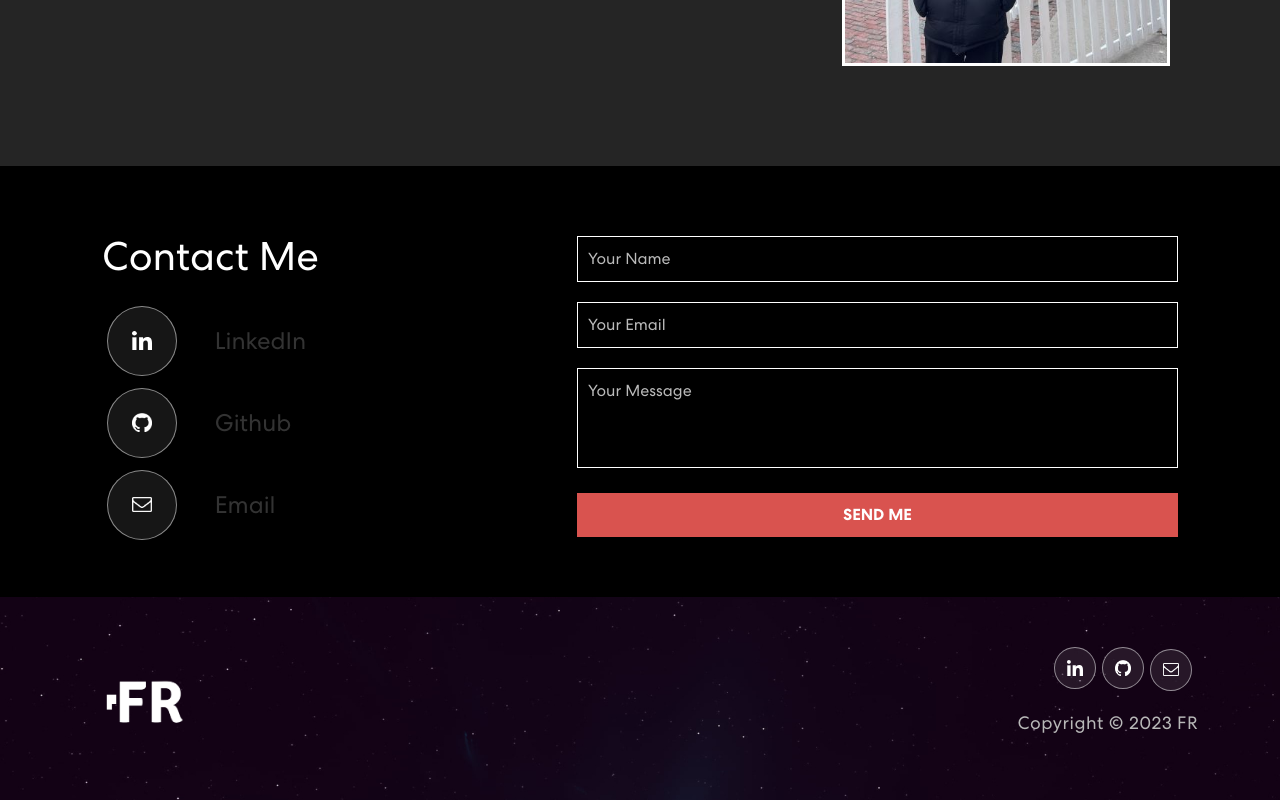
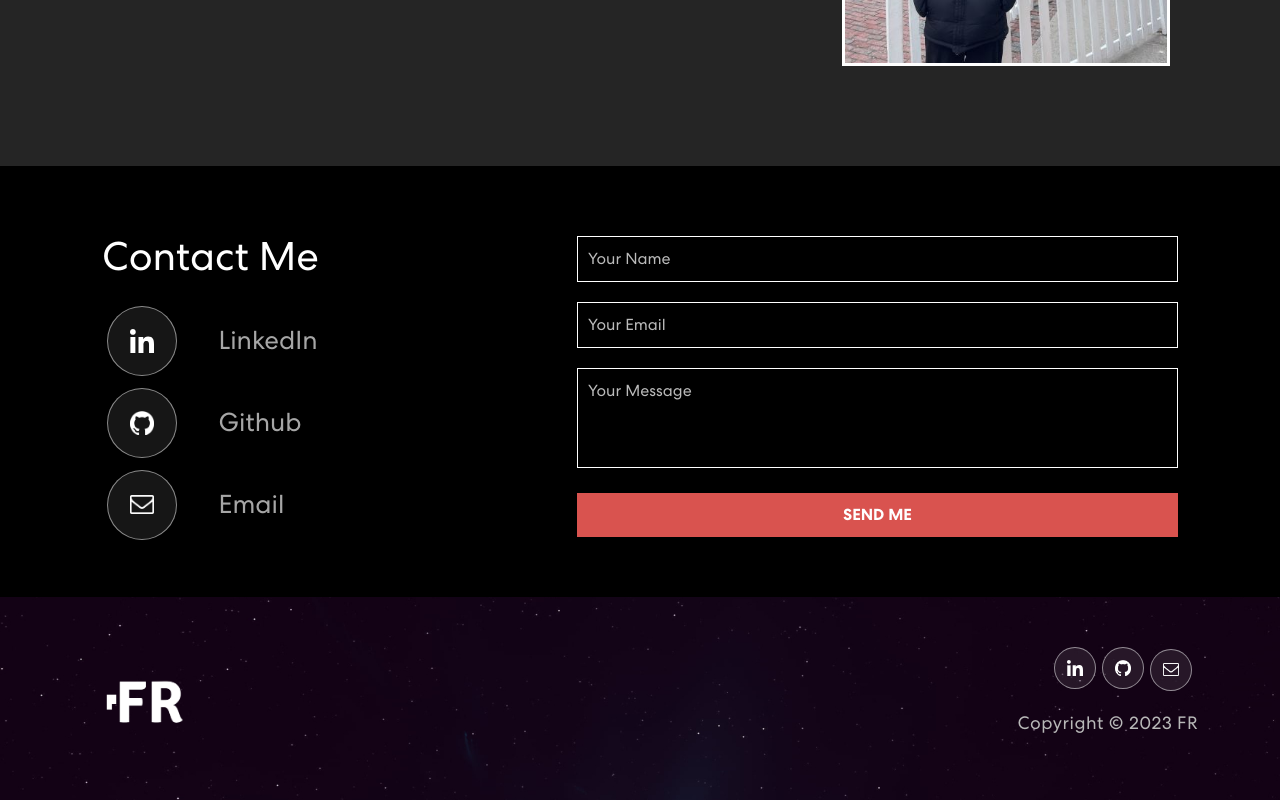
Before and after one commit to franklin611/React-Website, a React (Create React App) app: page / in a window 1280 px wide. Shown: the part 3012-3812 px from the top of the page. Built offline with nearby package versions, Linux system fonts and the light colour scheme.

Commit message:
fixed social icons

```diff
--- a/src/components/ContactFormComponent.js
+++ b/src/components/ContactFormComponent.js
@@ -54,24 +54,4 @@ const ContactFormComponent = () => {
   );
 };
 
-// Styles (optional)
-const formStyle = {
-  // display: 'flex',
-  // flexDirection: 'column',
-  // width: '300px',
-  // margin: '0 auto',
-};
-
-const inputGroupStyle = {
-  // marginBottom: '15px',
-};
-
-const buttonStyle = {
-  // padding: '10px 20px',
-  // backgroundColor: '#007BFF',
-  // color: '#fff',
-  // border: 'none',
-  // cursor: 'pointer',
-};
-
 export default ContactFormComponent;
--- a/src/components/css/ContactForm.css
+++ b/src/components/css/ContactForm.css
@@ -41,13 +41,14 @@
 
 .centered-text {
     /* Additional styling if needed */
-    font-size: 24px;
-    color: #333;
+    font-size: 26px;
+    color: white;
+    opacity: 65%;
   }
 .my-icon a::before {
     content: "";
-    width: 42px;
-    height: 42px;
+    width: 70px;
+    height: 70px;
     position: absolute;
     background-color: #ffffff;
     border-radius: 50%;
@@ -58,7 +59,7 @@
     transform: scale(1);
 }
 .my-icon a img {
-	width: 40%;
+	width: 50%;
 	z-index: 1;
 	transition: 0.3s ease-in-out;
 }
```
